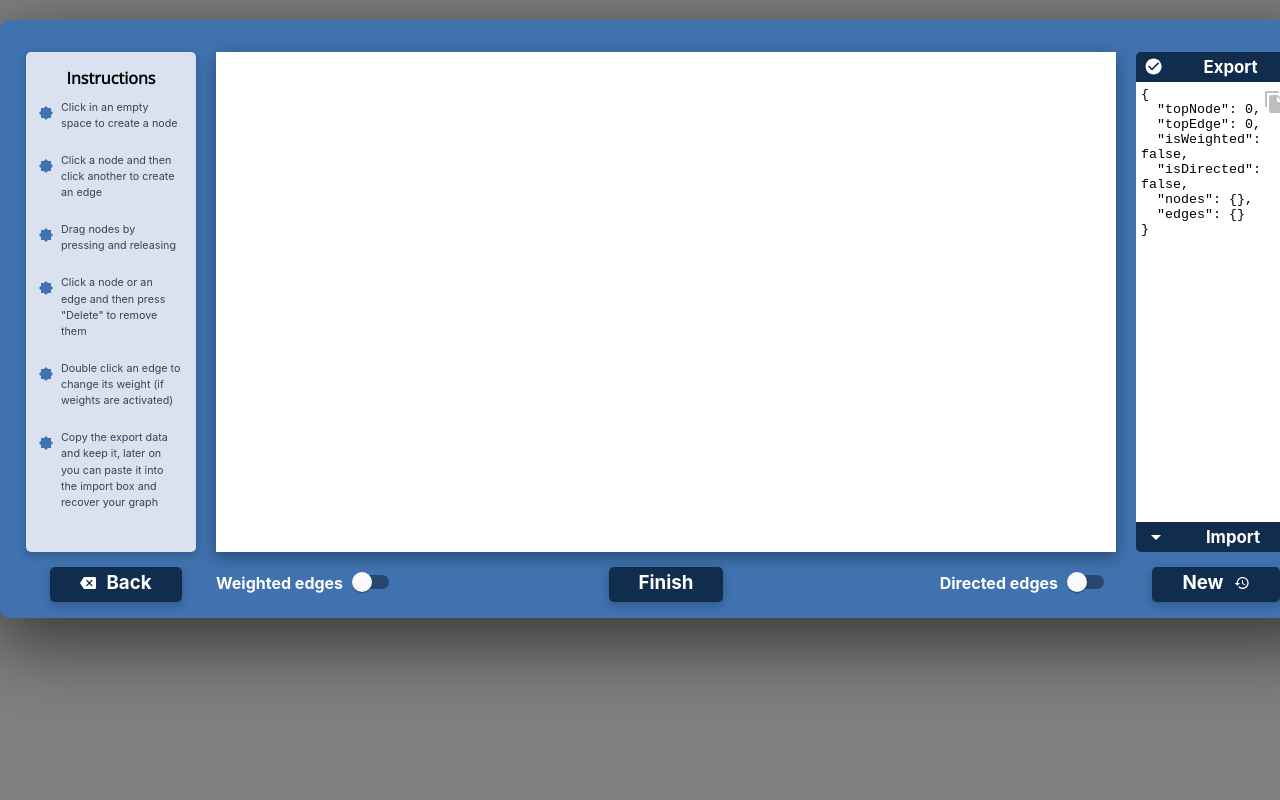
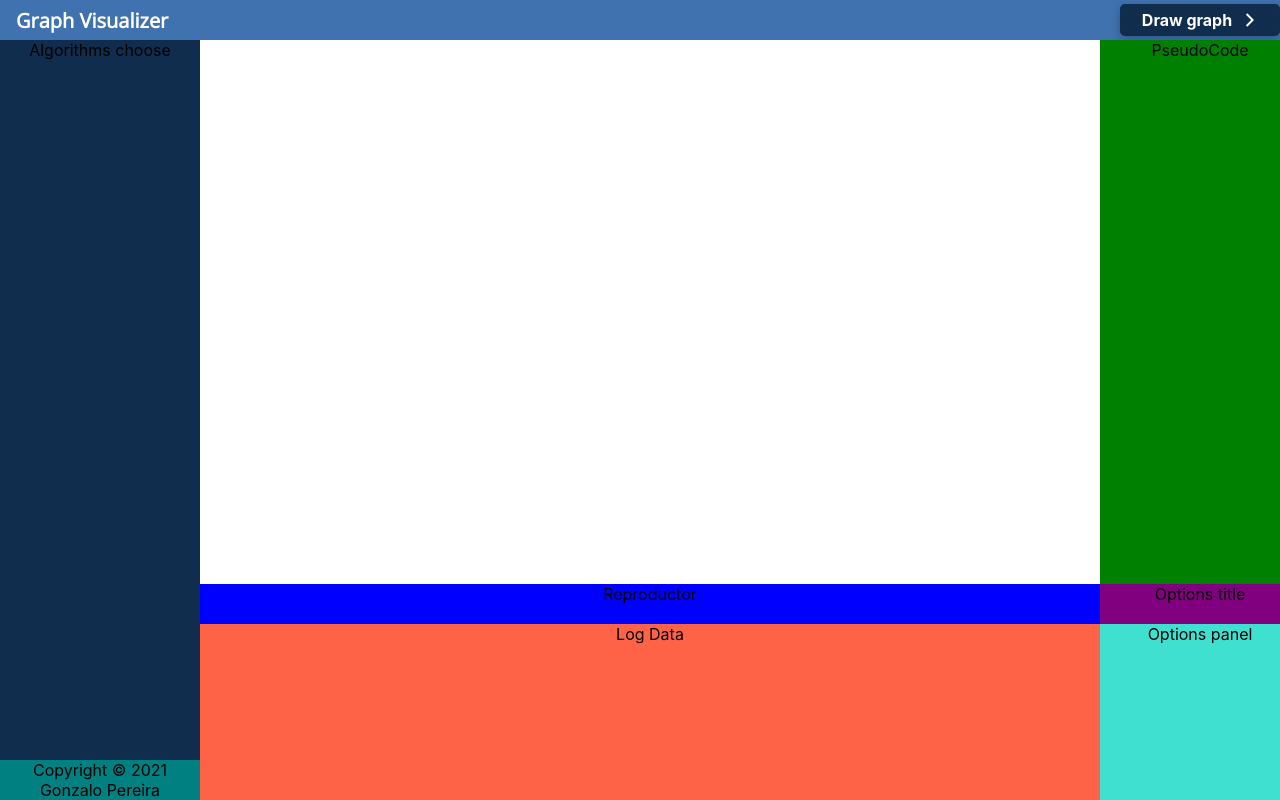
Before and after one commit to GonzaloPereira/graph-visualizer, a React (Create React App) app: page / in a window 1280 px wide. Built offline with nearby package versions, Linux system fonts and the light colour scheme.

Commit message:
Create initial grid for main page

```diff
--- a/src/App.jsx
+++ b/src/App.jsx
@@ -1,10 +1,9 @@
 import './App.css';
-import DrawGraph from './components/DrawGraph/DrawGraph';
-
+import Main from './components/Main';
 function App() {
   return (
     <div className='App'>
-      <DrawGraph />
+      <Main />
     </div>
   );
 }
--- /dev/null
+++ b/src/components/Canvas/Node.jsx
@@ -0,0 +1,12 @@
+import React from 'react';
+
+export default function Node({ position, id }) {
+  return (
+    <g transform={`translate(${position.x},${position.y})`}>
+      <circle r='20' fill='white' stroke='black' strokeWidth='4px'></circle>
+      <text x={-4.5 * (1 + (id > 9))} className='unselectable' y='5' fill='black'>
+        {Number(id)}
+      </text>
+    </g>
+  );
+}
--- a/src/components/DrawGraph/Buttons/BackButton.jsx
+++ b/src/components/DrawGraph/Buttons/BackButton.jsx
@@ -1,9 +1,9 @@
 import React from 'react';
 import BackspaceIcon from '@material-ui/icons/Backspace';
 
-export default function Back() {
+export default function Back({ close }) {
   return (
-    <div className='draw-graph-button'>
+    <div className='draw-graph-button' onClick={close}>
       <BackspaceIcon fontSize='inherit' />
       <h3>Back</h3>
     </div>
--- a/src/components/DrawGraph/Buttons/FinishButton.jsx
+++ b/src/components/DrawGraph/Buttons/FinishButton.jsx
@@ -1,8 +1,8 @@
 import React from 'react';
 
-export default function FinishButton() {
+export default function FinishButton({ finish }) {
   return (
-    <div className='draw-graph-button'>
+    <div className='draw-graph-button' onClick={finish}>
       <h3>Finish</h3>
     </div>
   );
--- a/src/components/DrawGraph/DrawGraph.jsx
+++ b/src/components/DrawGraph/DrawGraph.jsx
@@ -1,6 +1,6 @@
 import React, { useState, useReducer, useRef, useEffect } from 'react';
-import Node from './Node';
-import Edge from './Edge';
+import NodeDrawn from './NodeDrawn';
+import EdgeDrawn from './EdgeDrawn';
 import EditWeight from './EditWeight';
 import Instructions from './Instructions';
 import ExportImport from './ExportImport';
@@ -52,7 +52,7 @@ function dataReducer(state, event) {
       throw new Error();
   }
 }
-export default function DrawGraph() {
+export default function DrawGraph({ close, sendGraph, currentGraph }) {
   const blankGraph = { topNode: 0, topEdge: 0, isWeighted: false, isDirected: false, nodes: {}, edges: {} };
   const [graphData, updateGraphData] = useReducer(dataReducer, blankGraph);
   const [currentNode, setCurrentNode] = useState(null);
@@ -61,8 +61,10 @@ export default function DrawGraph() {
   //Error states
   const [openError, setOpenError] = useState(false);
   const [errorMessage, setErrorMessage] = useState('');
+
   //Vector to draw temporary line
   const [edgeVector, setEdgeVector] = useState({ x: 0, y: 0 });
+
   //Set to check if an edge between u,v exists
   const [edgesSet, setEdgesSet] = useState(() => new Set());
   function addToSet(item) {
@@ -75,6 +77,12 @@ export default function DrawGraph() {
       return next;
     });
   }
+  //Update initially the graph
+  useEffect(() => {
+    setGraph(currentGraph);
+    // eslint-disable-next-line react-hooks/exhaustive-deps
+  }, []);
+
   //State to open and close editWeight
   const [showEditWeight, setShowEditWeight] = useState(false);
   useEffect(() => {
@@ -243,7 +251,7 @@ export default function DrawGraph() {
             const idx = element[0];
             const edge = element[1];
             return (
-              <Edge
+              <EdgeDrawn
                 key={idx}
                 id={idx}
                 edge={edge}
@@ -266,7 +274,7 @@ export default function DrawGraph() {
             const idx = element[0];
             const node = element[1];
             return (
-              <Node
+              <NodeDrawn
                 key={idx}
                 id={idx}
                 position={node}
@@ -299,12 +307,17 @@ export default function DrawGraph() {
           <EditWeight currentEdge={currentEdge} setCurrentEdge={setCurrentEdge} handleSubmit={editWeight} />
         )}
         <ExportImport graphData={graphData} setGraph={setGraph} />
-        <BackButton />
+        <BackButton close={close} />
         <WeightedEdgesToggle
           isWeighted={graphData.isWeighted}
           setIsWeighted={(checked) => updateGraphData({ name: 'set-isWeighted', value: checked })}
         />
-        <FinishButton />
+        <FinishButton
+          finish={() => {
+            sendGraph(graphData);
+            close();
+          }}
+        />
         <DirectedEdgesToggle
           isDirected={graphData.isDirected}
           setIsDirected={(checked) => {
--- /dev/null
+++ b/src/components/DrawGraph/EdgeDrawn.jsx
@@ -0,0 +1,88 @@
+import React from 'react';
+
+export default function EdgeDrawn({ id, edge, position, currentEdge, handleClick, isWeighted, isDirected, isCurved }) {
+  const weight = edge.w;
+  const alfa = (Math.atan2(position.y2 - position.y1, position.x2 - position.x1) * 180) / Math.PI;
+  const length = Math.sqrt((position.x1 - position.x2) ** 2 + (position.y1 - position.y2) ** 2);
+  const centerX = (position.x1 + position.x2) / 2;
+  const centerY = 5 + (position.y1 + position.y2) / 2;
+  const isRight = position.x2 > position.x1;
+  const rotateTextAngle = alfa - 180 * !isRight;
+  const translateTextDistance = weight === '' ? 0 : -4.5 * Math.round(Math.log10(Math.abs(weight) + 1) + 1);
+  const bezierX =
+    centerX + (edge.u < edge.v ? 1 : -1) * ((isRight ? 1 : -1) * Math.min(length / 4, 50) * Math.sin((alfa * Math.PI) / 180));
+  const bezierY =
+    centerY + (edge.u < edge.v ? 1 : -1) * ((!isRight ? 1 : -1) * Math.min(length / 4, 50) * Math.cos((alfa * Math.PI) / 180));
+  const textPosX = isCurved ? 0.25 * position.x1 + 0.5 * bezierX + 0.25 * position.x2 : centerX;
+  const textPosY = isCurved ? 0.25 * position.y1 + 0.5 * bezierY + 0.25 * position.y2 : centerY;
+  const liftDistance = isCurved && edge.u > edge.v ? 20 : -10;
+  const t = 0.8;
+  const tempX = (1 - t) ** 2 * position.x1 + 2 * (1 - t) * t * bezierX + t ** 2 * position.x2;
+  const tempY = (1 - t) ** 2 * position.y1 + 2 * (1 - t) * t * bezierY + t ** 2 * position.y2;
+  const angle = (Math.atan2(position.y2 - tempY, position.x2 - tempX) * 180) / Math.PI;
+  return (
+    <g
+      onMouseDown={(e) => {
+        e.stopPropagation();
+        handleClick(id, 'single');
+      }}
+      onDoubleClick={(e) => {
+        e.stopPropagation();
+        handleClick(id, 'double');
+      }}
+      className='edge'
+    >
+      {/* Straight lines */}
+      {!isCurved && (
+        <>
+          <line x1={position.x1} y1={position.y1} x2={position.x2} y2={position.y2} stroke='rgba(0,0,0,0)' strokeWidth='15px' />
+          <line
+            x1={position.x1}
+            y1={position.y1}
+            x2={position.x2}
+            y2={position.y2}
+            stroke={currentEdge && currentEdge === id ? '#3F72AF' : 'black'}
+            strokeWidth='3px'
+          />
+        </>
+      )}
+      {/* Curved lines  */}
+      {isCurved && (
+        <>
+          <path
+            d={`M ${position.x1} ${position.y1} Q ${bezierX} ${bezierY} ${position.x2} ${position.y2}`}
+            stroke='rgba(0,0,0,0)'
+            strokeWidth='15px'
+            fill='transparent'
+          />
+          <path
+            d={`M ${position.x1} ${position.y1} Q ${bezierX} ${bezierY} ${position.x2} ${position.y2}`}
+            stroke={currentEdge && currentEdge === id ? '#3F72AF' : 'black'}
+            strokeWidth='3px'
+            fill='transparent'
+          />
+        </>
+      )}
+      {isWeighted && (
+        <text
+          x={textPosX}
+          y={textPosY}
+          className='unselectable'
+          fill={currentEdge && currentEdge.id === id ? '#3F72AF' : 'black'}
+          transform={`rotate(${rotateTextAngle} ${textPosX} ${textPosY})
+          translate(${translateTextDistance} ${liftDistance})`}
+        >
+          {weight}
+        </text>
+      )}
+      {isDirected && (
+        <path
+          d={`M ${position.x2} ${position.y2} L ${position.x2 + 6} ${position.y2 + 20}
+          L ${position.x2 - 6} ${position.y2 + 20} Z`}
+          transform={`rotate(${(isCurved ? angle : alfa) + 90} ${position.x2} ${position.y2}) translate(0 18)`}
+          fill={currentEdge && currentEdge === id ? '#3F72AF' : 'black'}
+        />
+      )}
+    </g>
+  );
+}
--- a/src/components/DrawGraph/Node.jsx
+++ b/src/components/DrawGraph/NodeDrawn.jsx
@@ -1,6 +1,6 @@
 import React from 'react';
 
-export default function Node({ position, id, currentNode, handleClick, isDragged }) {
+export default function NodeDrawn({ position, id, currentNode, handleClick, isDragged }) {
   return (
     <g
       transform={`translate(${position.x},${position.y})`}
@@ -12,7 +12,7 @@ export default function Node({ position, id, currentNode, handleClick, isDragged
       style={{ cursor: `${isDragged ? 'move' : ''}` }}
     >
       <circle r='20' fill={currentNode === id ? '#DBE2EF' : 'white'} stroke='black' strokeWidth='4px'></circle>
-      <text x={-4.5 * (1 + (id >= 9))} className='unselectable' y='5' fill='black'>
+      <text x={-4.5 * (1 + (id > 9))} className='unselectable' y='5' fill='black'>
         {Number(id)}
       </text>
     </g>
--- /dev/null
+++ b/src/components/Main.css
@@ -0,0 +1,92 @@
+main {
+  display: grid;
+  height: 100%;
+  margin: 0;
+  padding: 0;
+  grid-template-columns: minmax(200px, 1fr) minmax(900px, 5fr) minmax(200px, 1fr);
+  grid-template-rows: 40px minmax(500px, 4fr) 40px minmax(40px, 1fr) 40px;
+  grid-template-areas:
+    'header header draw-graph'
+    'algorithms canvas pseudocode'
+    'algorithms reproductor options-title'
+    'algorithms logdata options-panel'
+    'footer logdata options-panel';
+}
+.header {
+  grid-area: header;
+  background-color: #3f72af;
+  display: flex;
+}
+.header h1 {
+  margin: 0;
+  margin-left: 1rem;
+  font-size: 1.25rem;
+  justify-self: center;
+  align-self: center;
+  font-family: 'Bree Serif', serif;
+  font-family: 'Open Sans', sans-serif;
+  color: white;
+}
+.draw-graph-area {
+  grid-area: draw-graph;
+  background-color: #3f72af;
+  display: flex;
+  justify-content: center;
+}
+.draw-graph-area div {
+  display: flex;
+  flex-direction: row;
+  gap: 10px;
+  background-color: #112d4e;
+  border-radius: 5px;
+  padding: 0.4rem;
+  box-shadow: rgba(0, 0, 0, 0.24) 0px 3px 8px;
+  cursor: pointer;
+  width: 80%;
+  height: 80%;
+  box-sizing: border-box;
+  color: white;
+  align-self: center;
+  align-content: center;
+  justify-content: center;
+}
+.draw-graph-area h2 {
+  margin: 0;
+  font-size: 1rem;
+}
+.algorithms {
+  grid-area: algorithms;
+  background-color: #112d4e;
+}
+.canvas {
+  grid-area: canvas;
+  background-color: white;
+}
+.canvas svg {
+  width: 100%;
+  height: 100%;
+}
+.pseudocode {
+  grid-area: pseudocode;
+  background-color: green;
+}
+.reproductor {
+  grid-area: reproductor;
+  background-color: blue;
+}
+.options-title {
+  grid-area: options-title;
+  background-color: purple;
+}
+.logdata {
+  grid-area: logdata;
+  background-color: tomato;
+}
+.options-panel {
+  grid-area: options-panel;
+  background-color: turquoise;
+}
+.footer {
+  grid-area: footer;
+  background-color: teal;
+}
--- a/src/components/Main.jsx
+++ b/src/components/Main.jsx
@@ -0,0 +1,81 @@
+import React, { useState } from 'react';
+import DrawGraph from './DrawGraph/DrawGraph';
+import Node from './Canvas/Node';
+import Edge from './Canvas/Edge';
+import ArrowForwardIosIcon from '@material-ui/icons/ArrowForwardIos';
+import './Main.css';
+
+export default function Main() {
+  const [showDrawGraph, setShowDrawGraph] = useState(false);
+  const blankGraph = { topNode: 0, topEdge: 0, isWeighted: false, isDirected: false, nodes: {}, edges: {} };
+  const [graphData, setGraphData] = useState(blankGraph);
+
+  //Set to check if an edge between u,v exists
+  const [edgesSet, setEdgesSet] = useState(() => new Set());
+  function addToSet(item) {
+    setEdgesSet((prev) => new Set(prev).add(item));
+  }
+
+  function updateGraph(newGraphData) {
+    setGraphData(newGraphData);
+    edgesSet.clear();
+    Object.values(newGraphData.edges).forEach((edge) => {
+      addToSet(JSON.stringify([edge.u, edge.v]));
+    });
+  }
+  return (
+    <>
+      <main>
+        <div className='header'>
+          <h1>Graph Visualizer</h1>
+        </div>
+        <div className='draw-graph-area'>
+          <div onClick={() => setShowDrawGraph(true)}>
+            <h2>Draw graph</h2>
+            <ArrowForwardIosIcon style={{ fontSize: '1rem', marginTop: '0.1rem' }} />
+          </div>
+        </div>
+        <div className='algorithms'>Algorithms choose</div>
+        <div className='canvas'>
+          <svg>
+            {Object.entries(graphData.edges).map((element) => {
+              const idx = element[0];
+              const edge = element[1];
+              return (
+                <Edge
+                  key={idx}
+                  id={idx}
+                  edge={edge}
+                  position={{
+                    x1: graphData.nodes[edge.u].x,
+                    y1: graphData.nodes[edge.u].y,
+                    x2: graphData.nodes[edge.v].x,
+                    y2: graphData.nodes[edge.v].y,
+                  }}
+                  isWeighted={graphData.isWeighted}
+                  isDirected={graphData.isDirected}
+                  isCurved={edgesSet.has(JSON.stringify([edge.v, edge.u]))}
+                />
+              );
+            })}
+            {Object.entries(graphData.nodes).map((element) => {
+              const idx = element[0];
+              const node = element[1];
+              return <Node key={idx} id={idx} position={node} />;
+            })}
+          </svg>
+        </div>
+        <div className='pseudocode'>PseudoCode</div>
+        <div className='reproductor'>Reproductor</div>
+        <div className='options-title'>Options title</div>
+        <div className='logdata'>Log Data</div>
+        <div className='options-panel'>Options panel</div>
+        <div className='footer'>
+          Copyright © 2021 <br />
+          Gonzalo Pereira
+        </div>
+      </main>
+      {showDrawGraph && <DrawGraph currentGraph={graphData} sendGraph={updateGraph} close={() => setShowDrawGraph(false)} />}
+    </>
+  );
+}
--- a/src/index.css
+++ b/src/index.css
@@ -19,6 +19,13 @@ input::-webkit-inner-spin-button {
 input[type='number'] {
   -moz-appearance: textfield; /* Firefox */
 }
+html,
+body,
+#root,
+.App {
+  height: 100%;
+  margin: 0;
+}
 body {
   background-color: white;
 }
```
Also changed, not shown: src/components/Canvas/Edge.jsx (renamed from src/components/DrawGraph/Edge.jsx, +6 -23 lines).
